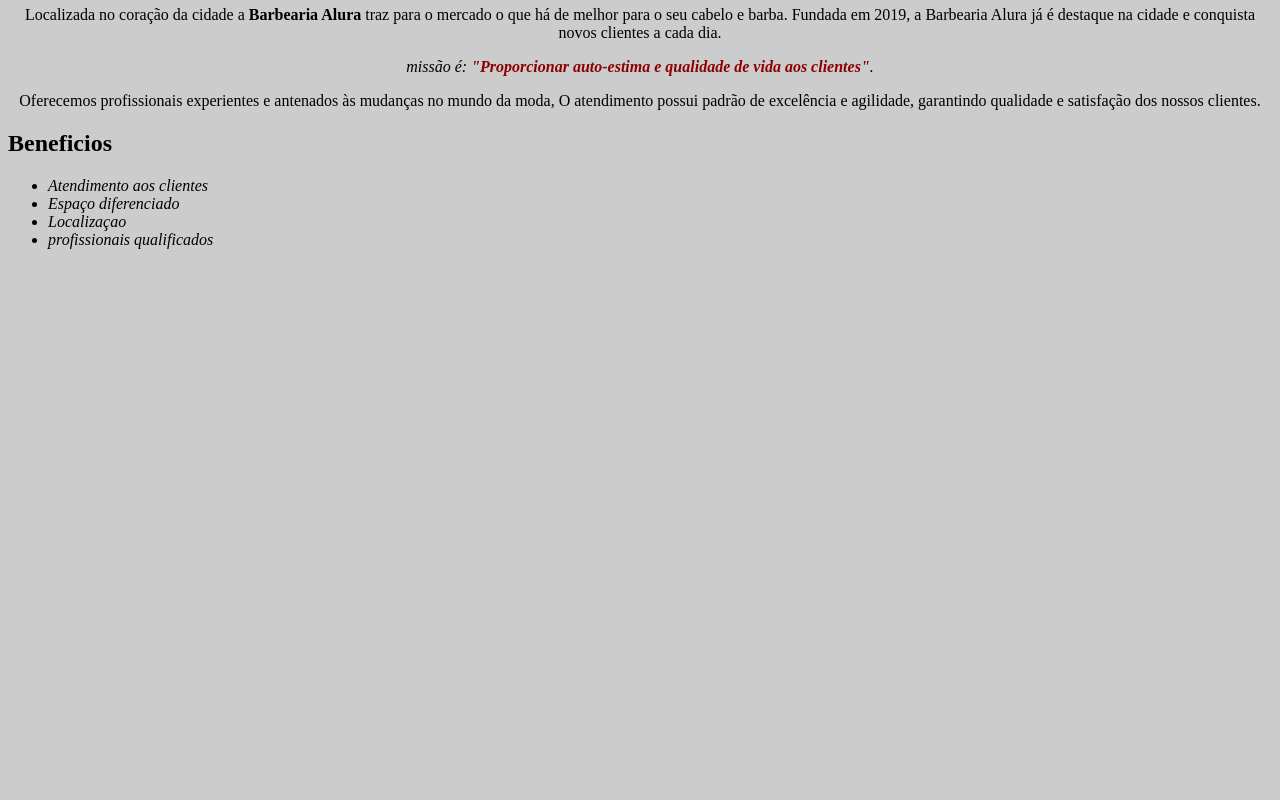
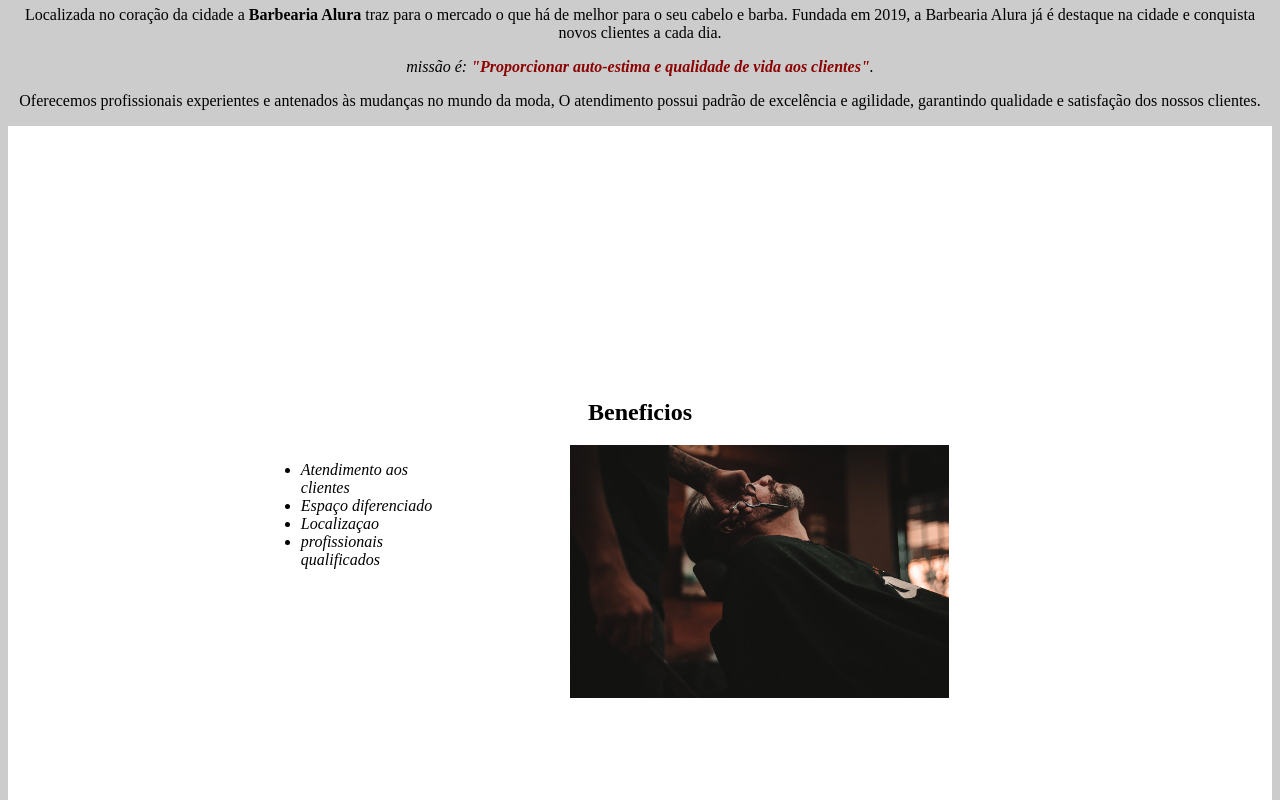
Before and after one commit to lexterstefani/html, a plain HTML site: page index.html in a window 1280 px wide. Shown: the part 560-1360 px from the top of the page. Before the commit the page ends 825 px from the top, so only its background shows below. Drawn offline with Linux system fonts and the light colour scheme.

Commit message:
Add files via upload

```diff
--- a/index.css
+++ b/index.css
@@ -4,6 +4,10 @@ body{
 
 #banner {
     width: 100%;
+}
+
+.principal {
+    background: #CCCCCC;
 }
 
 h1{
@@ -25,4 +29,26 @@ em strong {
 
 .itens  {
     font-style: italic;
+
+
 }
+
+.beneficios {
+    background: #FFFFFF;
+    padding: 20%;
+}
+
+h2 {
+    text-align: center;
+}
+ul{
+    display: inline-block;
+    vertical-align: top;
+    width: 20%;
+    margin-right:15% ;
+
+}
+
+.imagembeneficios {
+    width: 50%;
+}
--- a/index.html
+++ b/index.html
@@ -14,7 +14,7 @@
 
     <body>
           <img  id="banner" src="banner.jpg">
-
+         <div class="principal">
          <h1>Barbearia Alura</h1>
 
          <p>Localizada no coração da cidade a <strong>Barbearia Alura</strong> traz para o mercado o que há de melhor para o seu cabelo e barba.
@@ -24,7 +24,9 @@
 
          <p >Oferecemos profissionais experientes e antenados às mudanças no mundo da moda,
          O atendimento possui padrão de excelência e agilidade, garantindo qualidade e satisfação dos nossos clientes.</p>
+         </div>
 
+        <div class="beneficios">
           <h2>Beneficios</h2>
 
          <ul>
@@ -34,6 +36,8 @@
              <li class="itens">profissionais qualificados</li>
          </ul>
 
+         <img src="beneficios.jpg" class="imagembeneficios">
+     </div>
     </body>
 
  <tag></tag>
```
Also changed, not shown: beneficios.jpg (added). Lines whose indentation alone changed are shown as unchanged.
